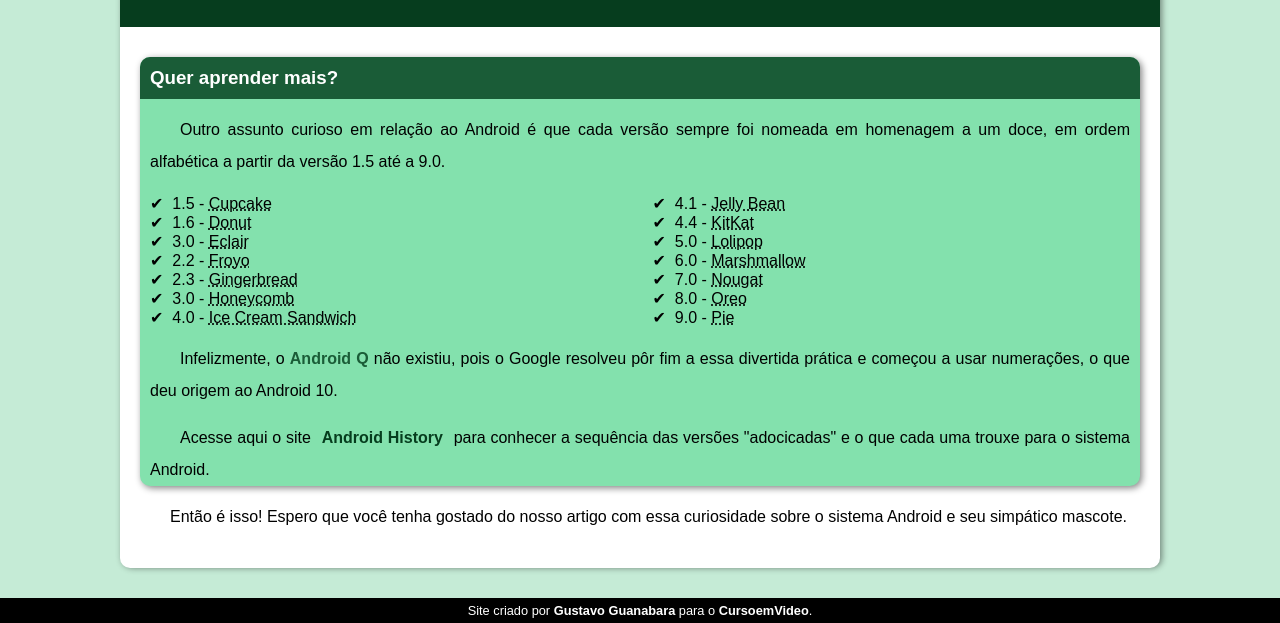
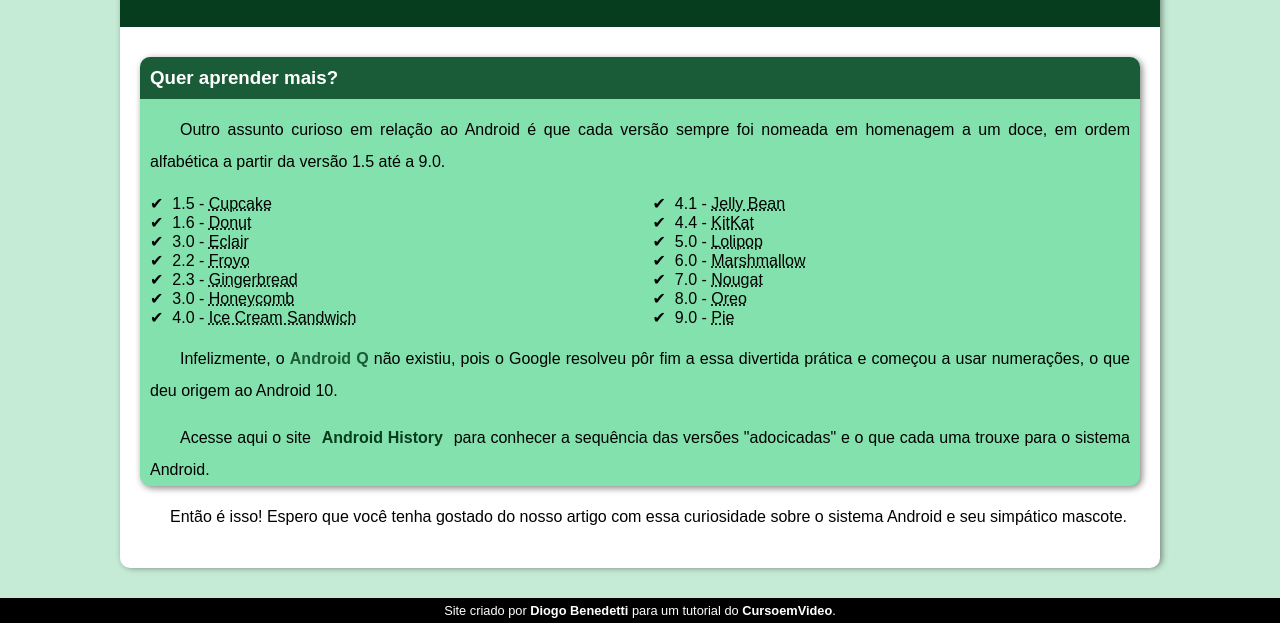
Before and after one commit to DRBenedetti/projeto-android, a plain HTML site: page index.html in a window 1280 px wide. Shown: the part 2387-3010 px from the top of the page. Drawn offline with Linux system fonts and the light colour scheme.

Commit message:
Atualizei o footer

```diff
--- a/index.html
+++ b/index.html
@@ -82,7 +82,7 @@
         </article>
     </main>
     <footer>
-        <p>Site criado por <a href="#">Gustavo Guanabara</a> para o <a href="#">CursoemVideo</a>.</p>
+        <p>Site criado por <a href="#">Diogo Benedetti</a> para um tutorial do <a href="#">CursoemVideo</a>.</p>
     </footer>
 </body>
 </html>
```
